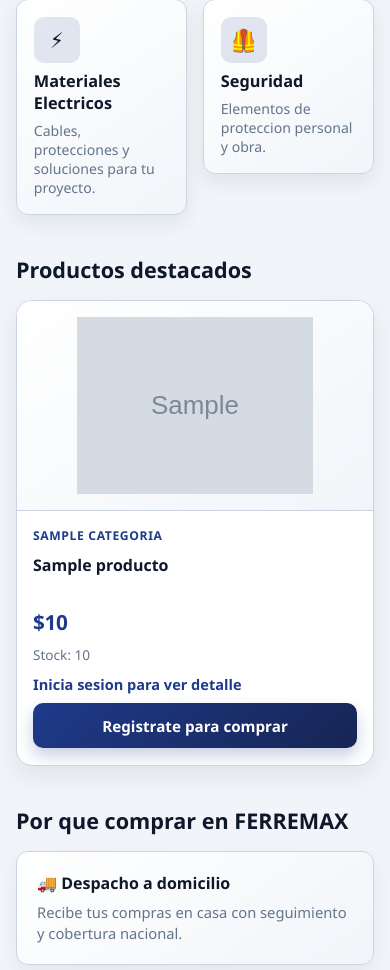
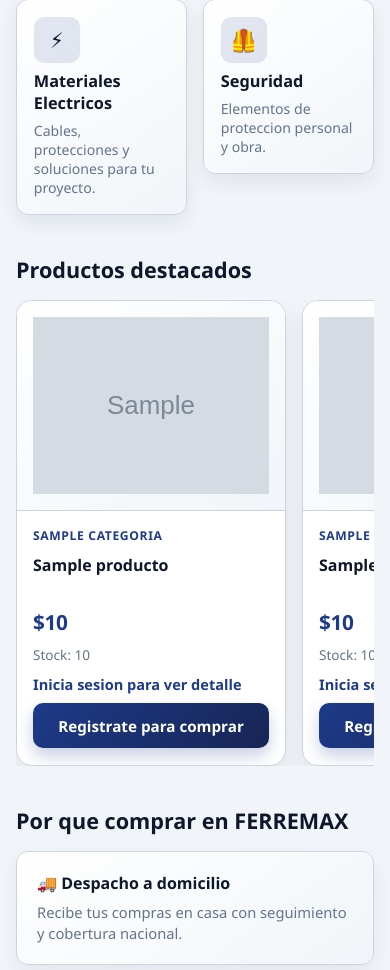
Before and after one commit to JoseNoeT/Ferramas, a Django app: page / in a window 390 px wide. Shown: the part 1350-2320 px from the top of the page. Run offline with Django 4.2, Linux system fonts and the light colour scheme; tables that the repository leaves empty hold one stand-in row (values such as "Sample post"); grey boxes marked "Sample" are stand-in pictures.

Commit message:
﻿feat: agregar slider de productos destacados en home
- home.html: reemplazar product-grid por productos-slider con track animado
- home.css: CSS marquee con animation translateX(-50%), pausa en hover/focus, scroll manual en mobile, prefers-reduced-motion
- home.js: clonar cards como aria-hidden para loop continuo CSS
- usuarios/views.py: ampliar slice de productos destacados de 4 a 12
- scripts.html: centralizar carga de indicadores.js (antes duplicada en home y contador)
- contador.html: eliminar carga redundante de indicadores.js

Co-Authored-By: Claude Sonnet 4.6 <noreply@anthropic.com>

```diff
--- a/backend/apps/usuarios/views.py
+++ b/backend/apps/usuarios/views.py
@@ -112,7 +112,7 @@ def _requiere_contador(view_func):
 
 def home_view(request):
     ahora = timezone.now()
-    productos_destacados = catalogo_services.obtener_productos_activos()[:4]
+    productos_destacados = catalogo_services.obtener_productos_activos()[:12]
     servicios_maestro_destacados = (
         ServicioMaestro.objects.filter(
             activo=True,
--- a/frontend/static/css/pages/home.css
+++ b/frontend/static/css/pages/home.css
@@ -369,3 +369,67 @@
 		font-size: 1.3rem;
 	}
 }
+
+/* =========================================================
+   Productos destacados — slider marquee
+   ========================================================= */
+.productos-slider {
+	overflow: hidden;
+	mask-image: linear-gradient(to right, transparent 0%, black 5%, black 95%, transparent 100%);
+	-webkit-mask-image: linear-gradient(to right, transparent 0%, black 5%, black 95%, transparent 100%);
+}
+
+.productos-slider__track {
+	display: flex;
+	gap: 1rem;
+	width: max-content;
+	animation: productos-scroll 24s linear infinite;
+}
+
+.productos-slider .home-product-card {
+	width: 270px;
+	flex-shrink: 0;
+}
+
+.productos-slider:hover .productos-slider__track,
+.productos-slider:focus-within .productos-slider__track {
+	animation-play-state: paused;
+}
+
+@keyframes productos-scroll {
+	0%   { transform: translateX(0); }
+	100% { transform: translateX(-50%); }
+}
+
+@media (prefers-reduced-motion: reduce) {
+	.productos-slider {
+		overflow-x: auto;
+		mask-image: none;
+		-webkit-mask-image: none;
+		scroll-snap-type: x mandatory;
+		-webkit-overflow-scrolling: touch;
+	}
+	.productos-slider__track {
+		animation: none;
+	}
+	.productos-slider .home-product-card {
+		scroll-snap-align: start;
+	}
+}
+
+@media (max-width: 768px) {
+	.productos-slider {
+		overflow-x: auto;
+		mask-image: none;
+		-webkit-mask-image: none;
+		scroll-snap-type: x mandatory;
+		-webkit-overflow-scrolling: touch;
+	}
+	.productos-slider__track {
+		animation: none;
+	}
+	.productos-slider .home-product-card {
+		width: clamp(220px, 72vw, 270px);
+		scroll-snap-align: start;
+	}
+}
--- a/frontend/static/js/pages/home.js
+++ b/frontend/static/js/pages/home.js
@@ -1,4 +1,17 @@
 document.addEventListener("DOMContentLoaded", () => {
+	// Productos destacados marquee — clonar cards para loop continuo CSS (-50%)
+	const prodTrack = document.querySelector("[data-productos-track]");
+	if (prodTrack && !window.matchMedia("(prefers-reduced-motion: reduce)").matches) {
+		const cards = Array.from(prodTrack.querySelectorAll(".home-product-card"));
+		if (cards.length) {
+			cards.forEach(function (card) {
+				const clone = card.cloneNode(true);
+				clone.setAttribute("aria-hidden", "true");
+				prodTrack.appendChild(clone);
+			});
+		}
+	}
+
 	const cta = document.querySelector(".hero__cta");
 	const catalog = document.querySelector("#catalogo");
 
--- a/frontend/templates/base/scripts.html
+++ b/frontend/templates/base/scripts.html
@@ -2,4 +2,5 @@
 <script src="{% static 'js/global/app.js' %}"></script>
 <script src="{% static 'js/components/alerts.js' %}"></script>
 <script src="{% static 'js/components/navbar.js' %}?v=3"></script>
+<script src="{% static 'js/components/indicadores.js' %}"></script>
 <script src="{% static 'js/pages/home.js' %}"></script>
--- a/frontend/templates/dashboard/contador.html
+++ b/frontend/templates/dashboard/contador.html
@@ -186,7 +186,3 @@
 	</section>
 </section>
 {% endblock %}
-
-{% block page_scripts %}
-<script src="{% static 'js/components/indicadores.js' %}"></script>
-{% endblock %}
--- a/frontend/templates/pages/home.html
+++ b/frontend/templates/pages/home.html
@@ -47,7 +47,8 @@
 		</div>
 		{% endif %}
 
-		<div class="product-grid">
+		<div class="productos-slider">
+			<div class="productos-slider__track" data-productos-track>
 			{% for producto in productos_destacados %}
 			<article class="home-product-card">
 				<div class="home-product-card__media">
@@ -109,6 +110,7 @@
 			{% empty %}
 				<p>No hay productos destacados disponibles en este momento.</p>
 			{% endfor %}
+			</div>
 		</div>
 	</section>
 
@@ -152,7 +154,3 @@
 		<a href="/ofertas/" class="promo-banner__link">Ver ofertas</a>
 	</section>
 {% endblock %}
-
-{% block page_scripts %}
-	<script src="{% static 'js/components/indicadores.js' %}"></script>
-{% endblock %}
```
